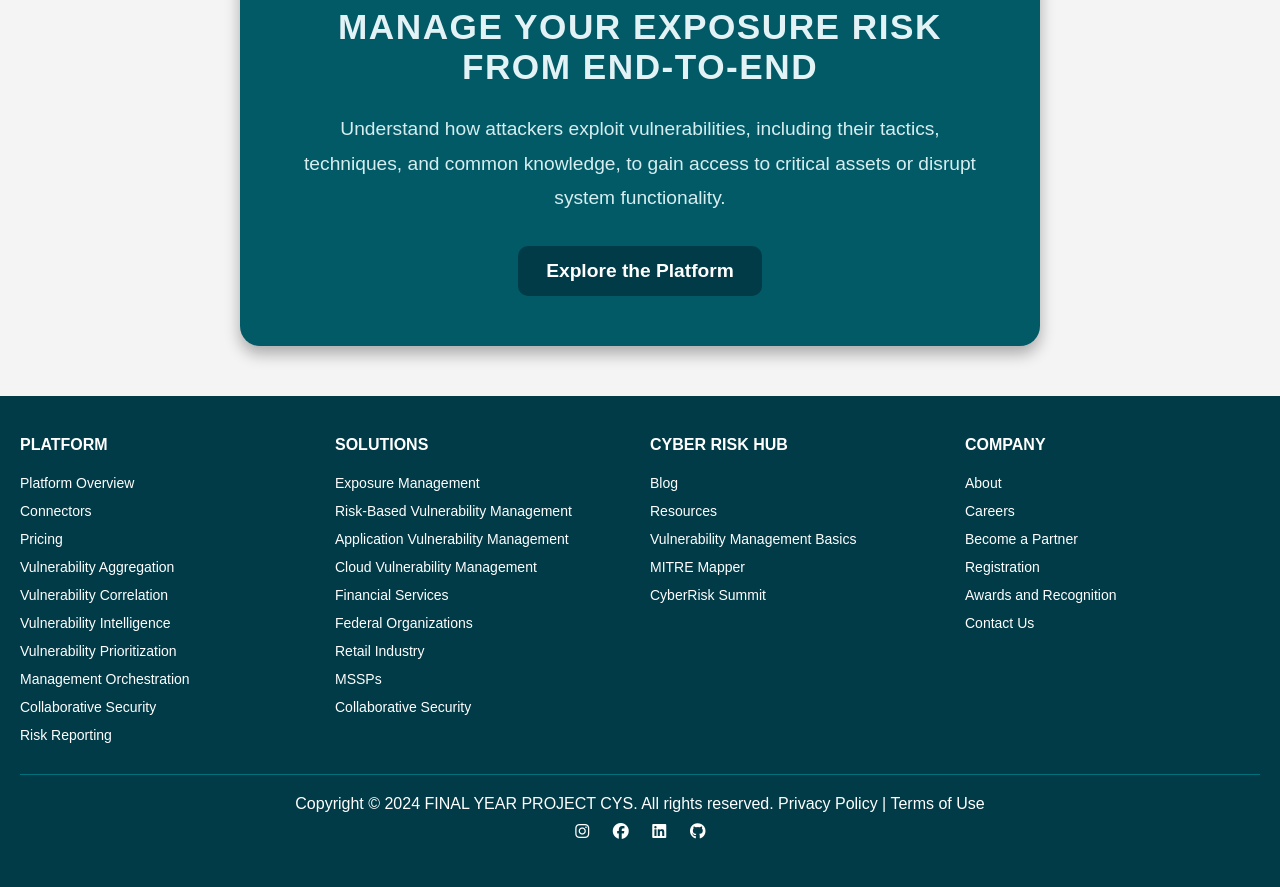
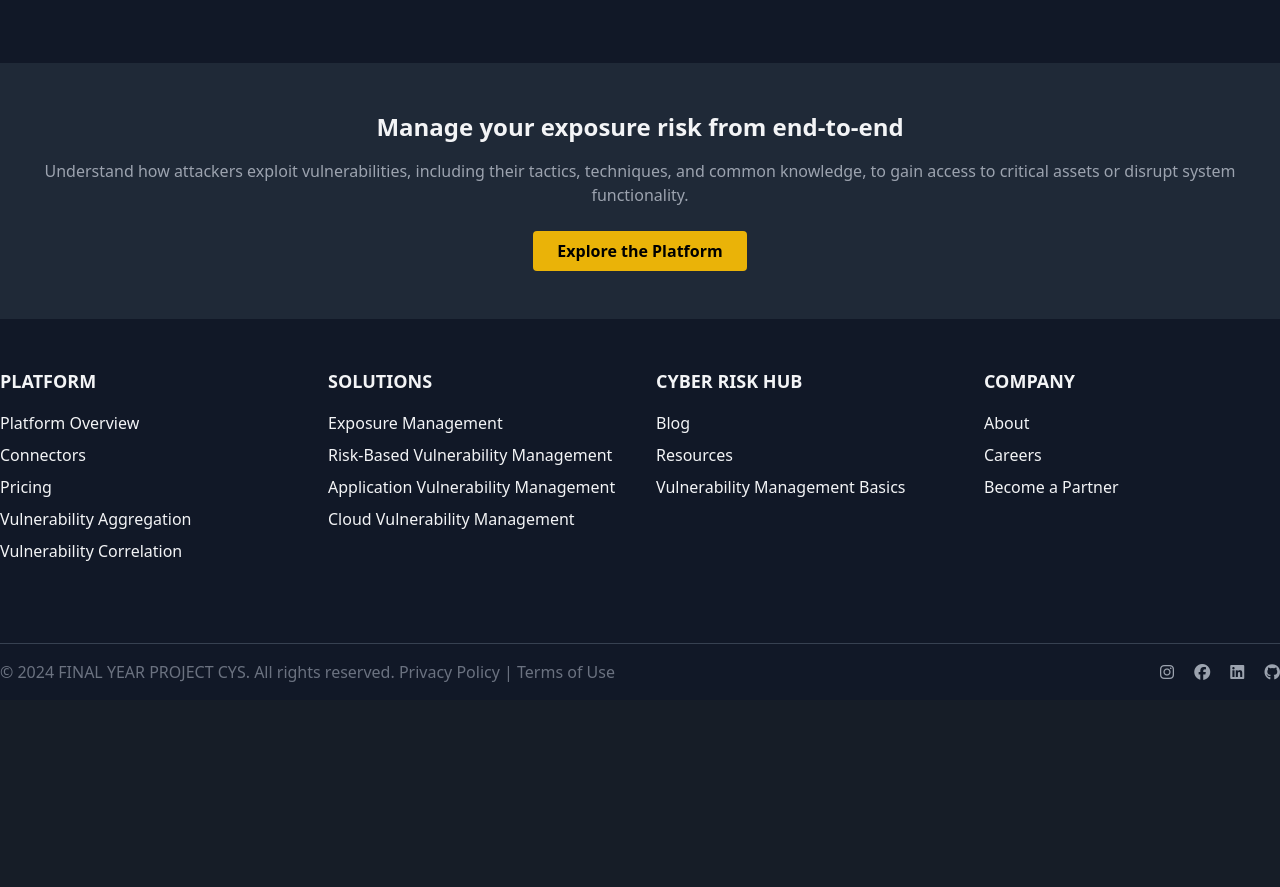
Before and after one commit to umairniaziofficial/FYP_CVE_DJANGO, a Django app: page / in a window 1280 px wide. Shown: the part 925-1812 px from the top of the page. After the commit the page ends 1625 px from the top, so only its background shows below. Run offline with Django 5.2, Linux system fonts and the light colour scheme; some libraries are stand-ins or nearby versions.

Commit message:
Fixed The pages layouts and added super user

```diff
--- a/myapp/templates/index.html
+++ b/myapp/templates/index.html
@@ -5,117 +5,123 @@
     <meta charset="UTF-8">
     <meta name="viewport" content="width=device-width, initial-scale=1.0">
     <title>CVE MITRE MAPPING-FYP</title>
-    <link rel="stylesheet" href="{% static 'css/style.css' %}">
+    <script src="https://cdn.tailwindcss.com"></script>
     <link rel="stylesheet" href="https://cdnjs.cloudflare.com/ajax/libs/font-awesome/6.7.1/css/all.min.css" integrity="sha512-5Hs3dF2AEPkpNAR7UiOHba+lRSJNeM2ECkwxUIxC1Q/FLycGTbNapWXB4tP889k5T5Ju8fs4b1P5z/iB4nMfSQ==" crossorigin="anonymous" referrerpolicy="no-referrer" />
+    <style>
+        .fade-in {
+            animation: fadeIn 1.5s ease-in-out;
+        }
+        @keyframes fadeIn {
+            from { opacity: 0; transform: translateY(20px); }
+            to { opacity: 1; transform: translateY(0); }
+        }
+
+        .animated-heading {
+            animation: slideIn 1.5s ease-in-out;
+        }
+        @keyframes slideIn {
+            from { opacity: 0; transform: translateX(-50px); }
+            to { opacity: 1; transform: translateX(0); }
+        }
+    </style>
 </head>
-<body>
+<body class="bg-gray-900 text-gray-100 min-h-screen flex flex-col">
     <!-- Header -->
-    <header>
+    <header class="bg-gray-800">
+        <div class="container mx-auto flex items-center justify-between p-4">
             <div class="logo">
                 <a href="#">
-                <img src="{% static 'images/logo.png' %}" alt="Your Logo" class="logo-image">
+                    <img src="{% static 'images/logo.png' %}" alt="Your Logo" class="h-12 rounded-full">
                 </a>
             </div>
             <nav>
-            <ul class="nav-links">
-                <li><a href="#">Home</a></li>
-                <li><a href="#">Services</a></li>
-                <li><a href="#">Contact</a></li>
-                <li><a href="#">Company</a></li>
-                <li><a href="#">Pricing</a></li>
+                <ul class="flex space-x-6">
+                    <li><a href="#" class="hover:text-yellow-400">Home</a></li>
+                    <li><a href="#" class="hover:text-yellow-400">Services</a></li>
+                    <li><a href="#" class="hover:text-yellow-400">Contact</a></li>
+                    <li><a href="#" class="hover:text-yellow-400">Company</a></li>
+                    <li><a href="#" class="hover:text-yellow-400">Pricing</a></li>
                 </ul>
             </nav>
-        <div class="cta">
-            <a href="{% url 'signup' %}" class="cta-button">Sign Up</a>
-            <a href="{% url 'login' %}" class="cta-button">Log In</a>
+            <div>
+                <a href="{% url 'signup' %}" class="bg-black text-white px-4 py-2 rounded hover:text-yellow-500">Sign Up</a>
+                <a href="{% url 'login' %}" class="bg-black text-white px-4 py-2 rounded ml-2 hover:text-yellow-500">Log In</a>
+            </div>
         </div>
     </header>
 
-    <!-- Main Section -->
-    <section class="hero">
-        <div class="hero-content">
-            <section class="hero-section">
-                <h1 class="animated-heading">CVE MITRE MAPPING</h1>
-                <p class="subheading">Mapping CVEs to the MITRE ATT&CK Framework effortlessly</p>
-            </section>
+    <!-- Hero Section -->
+    <section class="hero bg-gray-900 py-16">
+        <div class="container mx-auto flex flex-col items-center">
+            <div class="text-center w-full fade-in">
+                <h1 class="text-4xl font-bold mb-4 animated-heading">CVE MITRE MAPPING</h1>
+                <p class="text-lg text-gray-400 mb-6">Mapping CVEs to the MITRE ATT&CK Framework effortlessly.</p>
             </div>
-        <div class="hero-image">
-            <img src="{% static 'images/image_black.png' %}" alt="Dashboard Image">
+            <div class="w-full flex justify-center">
+                <img src="{% static 'images/image_black.svg' %}" alt="Dashboard Image" class="w-4/5 max-w-4xl fade-in">
+            </div>
         </div>
     </section>
 
-    <div class="fade-in-box" id="projectBox">
-        <h2>Manage your exposure risk from end-to-end</h2>
-        <p>
-            Understand how attackers exploit vulnerabilities, including their tactics, techniques, and common knowledge, to gain access to critical assets or disrupt system functionality.
-        </p>
-        <button onclick="explorePlatform()">Explore the Platform</button>
+    <!-- Info Section -->
+    <div class="bg-gray-800 py-12">
+        <div class="container mx-auto text-center fade-in">
+            <h2 class="text-2xl font-bold mb-4">Manage your exposure risk from end-to-end</h2>
+            <p class="text-gray-400 mb-6">Understand how attackers exploit vulnerabilities, including their tactics, techniques, and common knowledge, to gain access to critical assets or disrupt system functionality.</p>
+            <button class="bg-yellow-500 text-black px-6 py-2 rounded font-bold hover:bg-yellow-600" onclick="explorePlatform()">Explore the Platform</button>
+        </div>
     </div>
 
-    <footer>
-        <div class="footer-container">
-            <div class="footer-column">
-                <h3>PLATFORM</h3>
-                <ul>
-                    <li><a href="#">Platform Overview</a></li>
-                    <li><a href="#">Connectors</a></li>
-                    <li><a href="#">Pricing</a></li>
-                    <li><a href="#">Vulnerability Aggregation</a></li>
-                    <li><a href="#">Vulnerability Correlation</a></li>
-                    <li><a href="#">Vulnerability Intelligence</a></li>
-                    <li><a href="#">Vulnerability Prioritization</a></li>
-                    <li><a href="#">Management Orchestration</a></li>
-                    <li><a href="#">Collaborative Security</a></li>
-                    <li><a href="#">Risk Reporting</a></li>
+    <!-- Footer -->
+    <footer class="bg-gray-900">
+        <div class="container mx-auto py-12 grid grid-cols-1 md:grid-cols-4 gap-8">
+            <div>
+                <h3 class="text-lg font-bold mb-4">PLATFORM</h3>
+                <ul class="space-y-2">
+                    <li><a href="#" class="hover:text-yellow-400">Platform Overview</a></li>
+                    <li><a href="#" class="hover:text-yellow-400">Connectors</a></li>
+                    <li><a href="#" class="hover:text-yellow-400">Pricing</a></li>
+                    <li><a href="#" class="hover:text-yellow-400">Vulnerability Aggregation</a></li>
+                    <li><a href="#" class="hover:text-yellow-400">Vulnerability Correlation</a></li>
                 </ul>
             </div>
-            <div class="footer-column">
-                <h3>SOLUTIONS</h3>
-                <ul>
-                    <li><a href="#">Exposure Management</a></li>
-                    <li><a href="#">Risk-Based Vulnerability Management</a></li>
-                    <li><a href="#">Application Vulnerability Management</a></li>
-                    <li><a href="#">Cloud Vulnerability Management</a></li>
-                    <li><a href="#">Financial Services</a></li>
-                    <li><a href="#">Federal Organizations</a></li>
-                    <li><a href="#">Retail Industry</a></li>
-                    <li><a href="#">MSSPs</a></li>
-                    <li><a href="#">Collaborative Security</a></li>
+            <div>
+                <h3 class="text-lg font-bold mb-4">SOLUTIONS</h3>
+                <ul class="space-y-2">
+                    <li><a href="#" class="hover:text-yellow-400">Exposure Management</a></li>
+                    <li><a href="#" class="hover:text-yellow-400">Risk-Based Vulnerability Management</a></li>
+                    <li><a href="#" class="hover:text-yellow-400">Application Vulnerability Management</a></li>
+                    <li><a href="#" class="hover:text-yellow-400">Cloud Vulnerability Management</a></li>
                 </ul>
             </div>
-            <div class="footer-column">
-                <h3>CYBER RISK HUB</h3>
-                <ul>
-                    <li><a href="#">Blog</a></li>
-                    <li><a href="#">Resources</a></li>
-                    <li><a href="#">Vulnerability Management Basics</a></li>
-                    <li><a href="#">MITRE Mapper</a></li>
-                    <li><a href="#">CyberRisk Summit</a></li>
+            <div>
+                <h3 class="text-lg font-bold mb-4">CYBER RISK HUB</h3>
+                <ul class="space-y-2">
+                    <li><a href="#" class="hover:text-yellow-400">Blog</a></li>
+                    <li><a href="#" class="hover:text-yellow-400">Resources</a></li>
+                    <li><a href="#" class="hover:text-yellow-400">Vulnerability Management Basics</a></li>
                 </ul>
             </div>
-            <div class="footer-column">
-                <h3>COMPANY</h3>
-                <ul>
-                    <li><a href="#">About</a></li>
-                    <li><a href="#">Careers</a></li>
-                    <li><a href="#">Become a Partner</a></li>
-                    <li><a href="#">Registration</a></li>
-                    <li><a href="#">Awards and Recognition</a></li>
-                    <li><a href="#">Contact Us</a></li>
+            <div>
+                <h3 class="text-lg font-bold mb-4">COMPANY</h3>
+                <ul class="space-y-2">
+                    <li><a href="#" class="hover:text-yellow-400">About</a></li>
+                    <li><a href="#" class="hover:text-yellow-400">Careers</a></li>
+                    <li><a href="#" class="hover:text-yellow-400">Become a Partner</a></li>
                 </ul>
             </div>
         </div>
-        <div class="footer-bottom">
-            <p>Copyright © 2024 FINAL YEAR PROJECT CYS. All rights reserved. <a href="#">Privacy Policy</a> | <a href="#">Terms of Use</a></p>
-            <div class="social-icons">
-                <i class="fa-brands fa-instagram"></i>
-                <i class="fa-brands fa-facebook"></i>
-                <i class="fa-brands fa-linkedin"></i>
-                <i class="fa-brands fa-github"></i>
+        <div class="border-t border-gray-700 mt-8 py-4">
+            <div class="container mx-auto flex justify-between items-center">
+                <p class="text-gray-500">&copy; 2024 FINAL YEAR PROJECT CYS. All rights reserved. <a href="#" class="hover:underline">Privacy Policy</a> | <a href="#" class="hover:underline">Terms of Use</a></p>
+                <div class="space-x-4">
+                    <a href="#" class="text-gray-400 hover:text-yellow-400"><i class="fa-brands fa-instagram"></i></a>
+                    <a href="#" class="text-gray-400 hover:text-yellow-400"><i class="fa-brands fa-facebook"></i></a>
+                    <a href="#" class="text-gray-400 hover:text-yellow-400"><i class="fa-brands fa-linkedin"></i></a>
+                    <a href="#" class="text-gray-400 hover:text-yellow-400"><i class="fa-brands fa-github"></i></a>
+                </div>
             </div>
         </div>
     </footer>
-
-    <script src="{% static 'js/script.js' %}"></script>
 </body>
 </html>
```
Also changed, not shown: myapp/templates/login.html (+22 -16 lines), myapp/templates/mapping.html (+34 -36 lines), myapp/templates/sign-up.html (+29 -18 lines), db.sqlite3, static/images/Demo.png (renamed from static/images/image_black.png), static/images/image_black.svg (added). Lines whose indentation alone changed are shown as unchanged.
